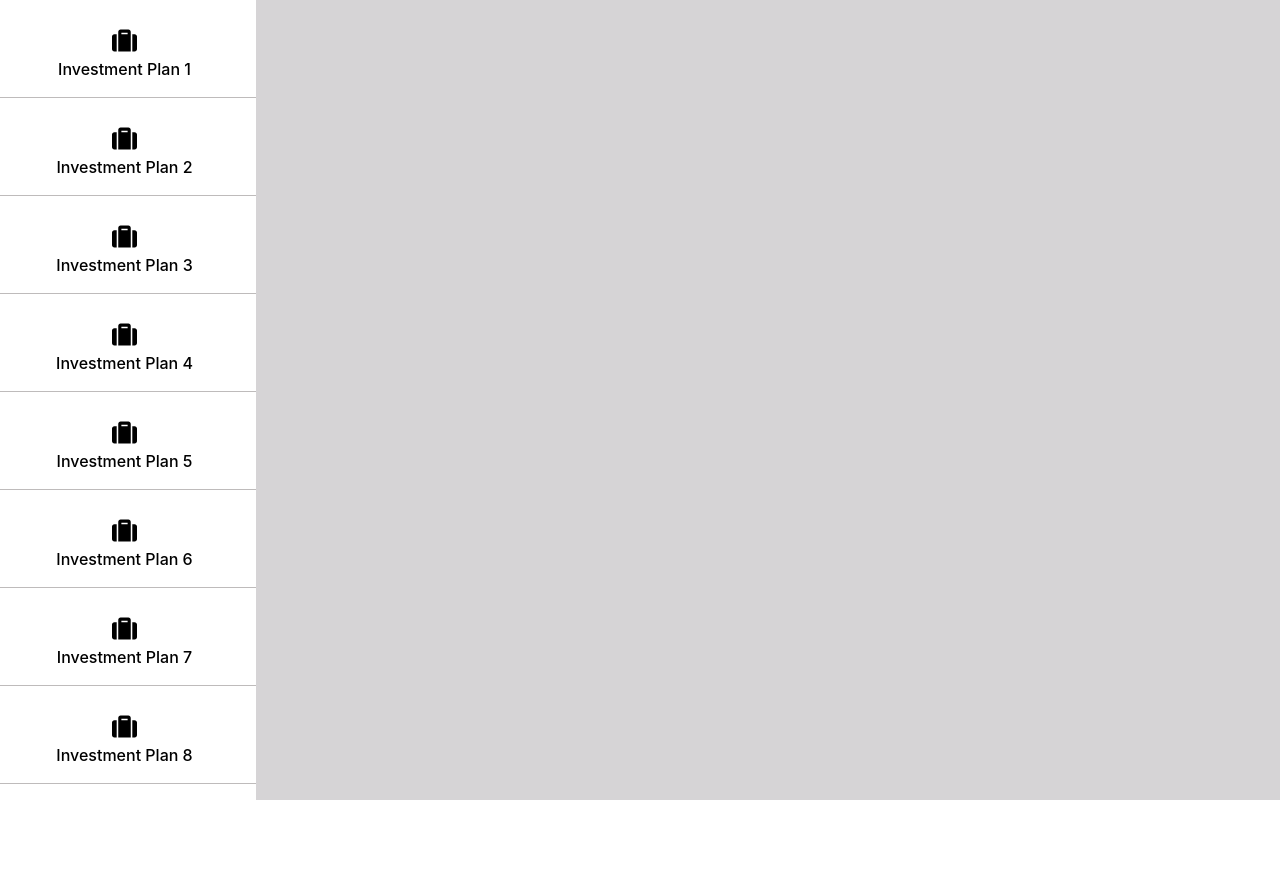
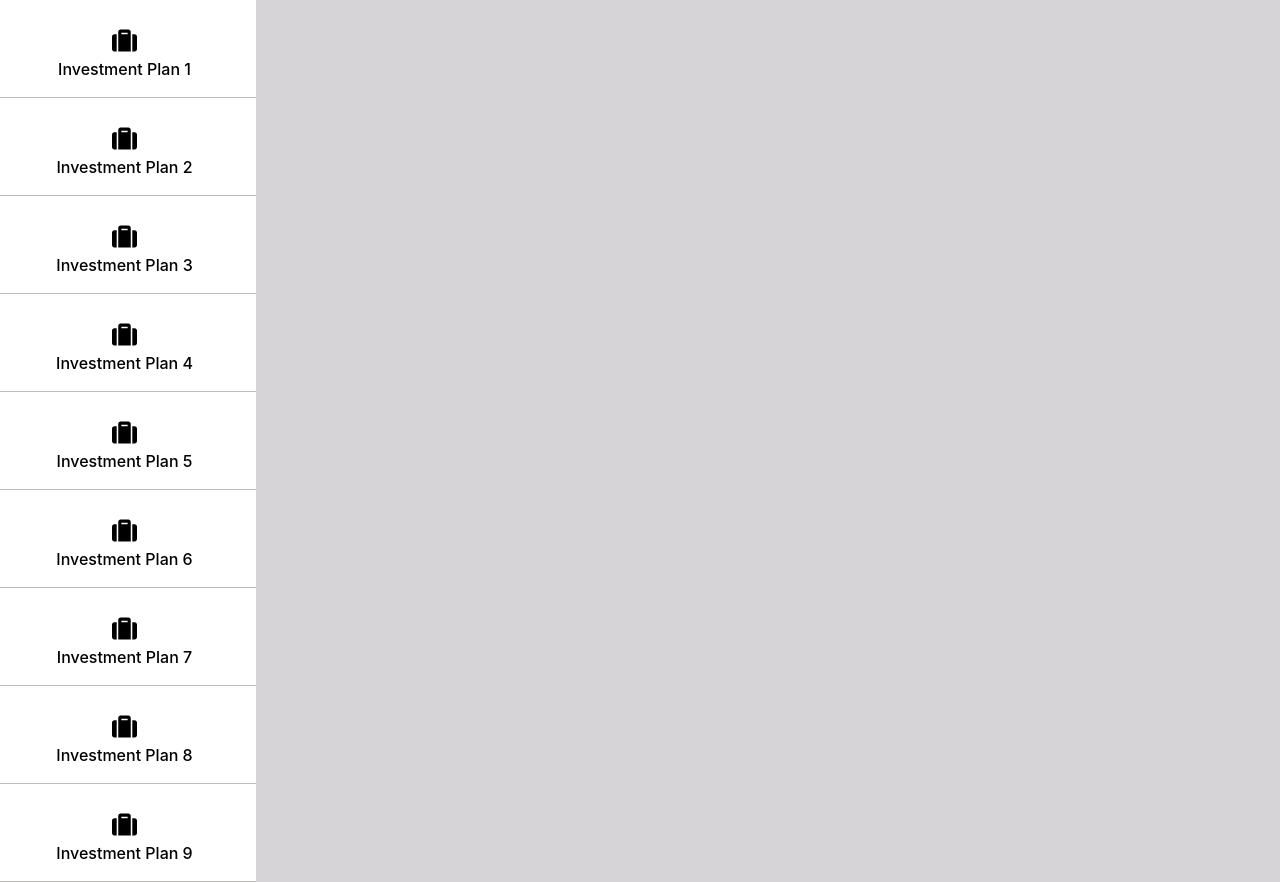
Before and after one commit to Zaibi727/Collection-of-Designs, a React (Create React App) app: page /teams in a window 1280 px wide. Before the commit the page ends 800 px from the top, so only its background shows below. Built offline with nearby package versions, Linux system fonts and the light colour scheme.

Commit message:
Update junenine.module.css

```diff
--- a/src/components/JuneNine/junenine.module.css
+++ b/src/components/JuneNine/junenine.module.css
@@ -8,7 +8,7 @@
     height: 100vh;
     display: flex;
     flex-direction: column;
-    overflow: auto;
+
 }
 .wrapper{
     width: 100%;
@@ -28,6 +28,7 @@ display: flex;
 flex-direction: column;
 justify-content: center;
 margin-bottom: 25px;
+overflow: auto;
 }
 
 .cardPortion{
```
